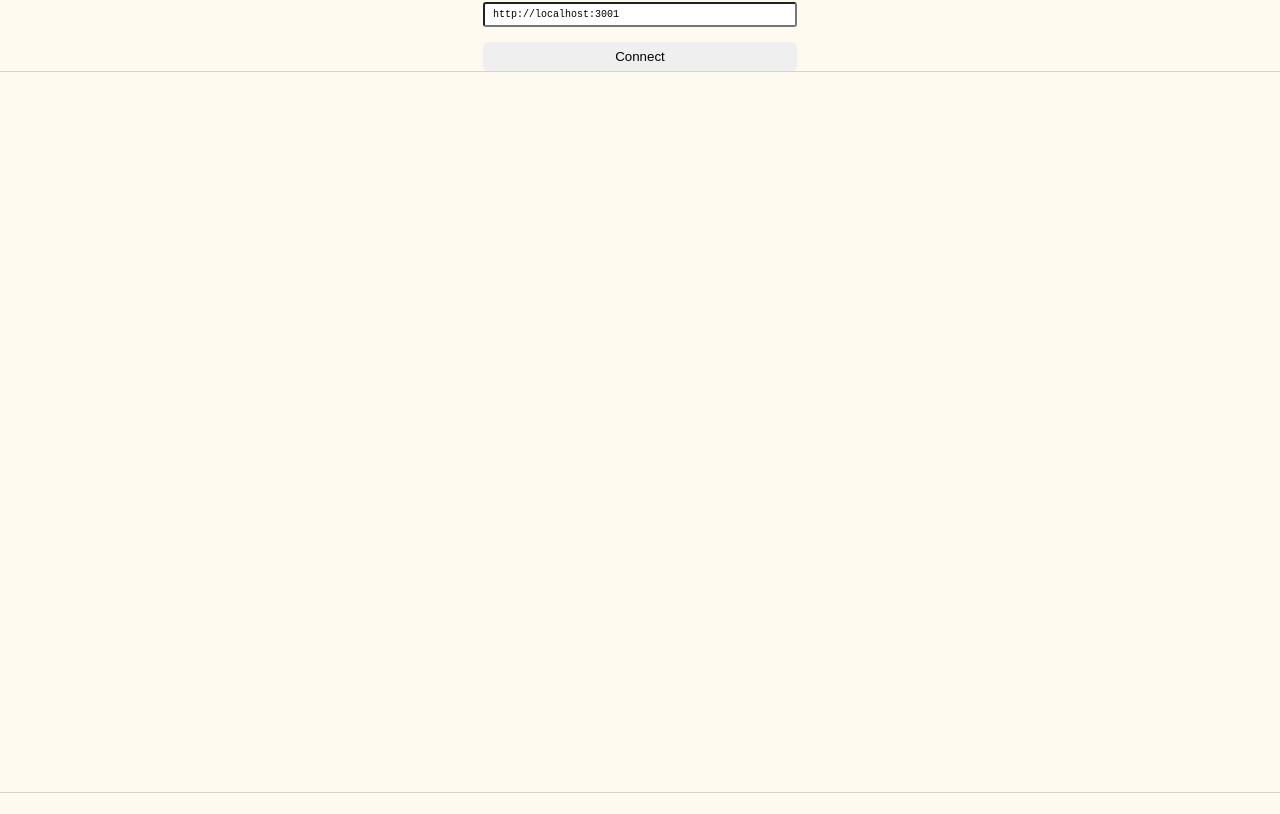
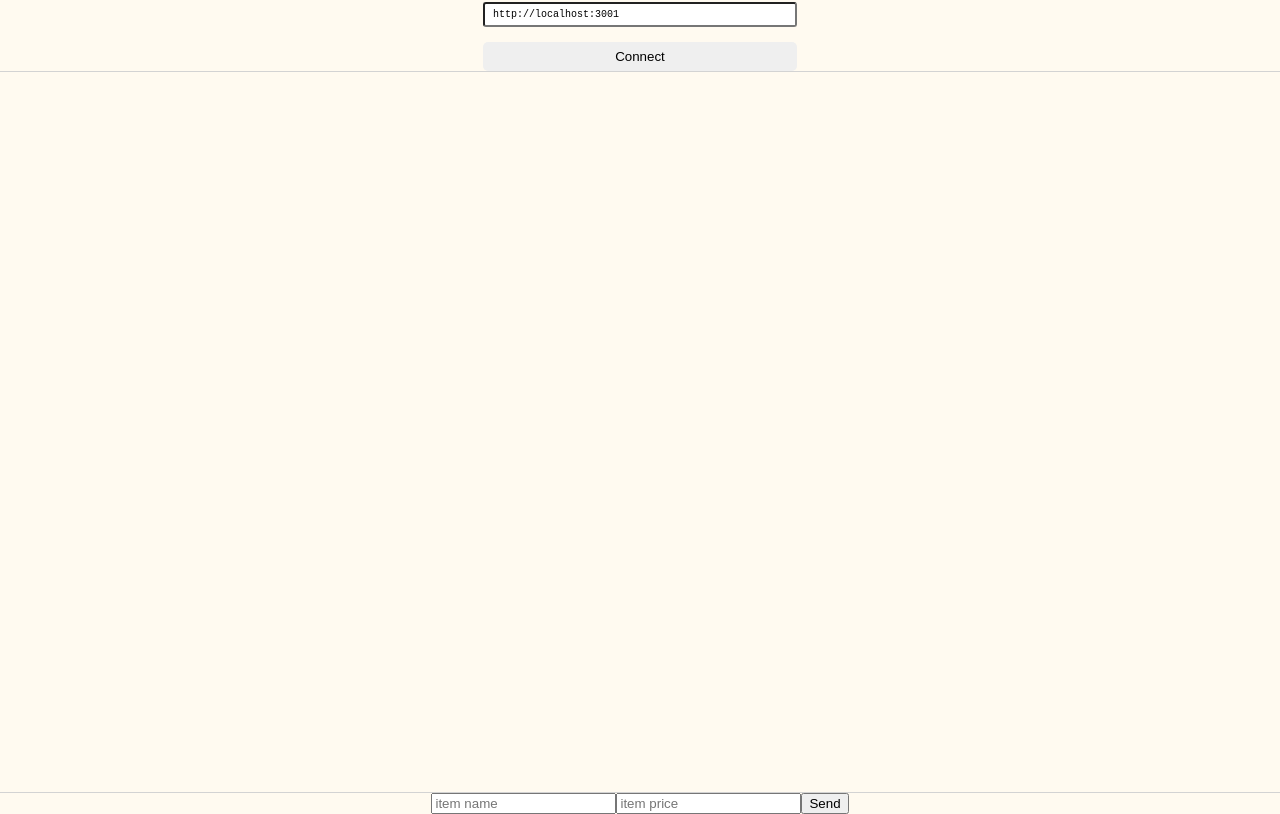
Before and after one commit to tessan-tech/luneau-api-tester, an Angular app: page / in a window 1280 px wide. Shown: the part 220-1034 px from the top of the page. Before the commit the page ends 1013 px from the top, so only its background shows below. Built offline with nearby package versions, Linux system fonts and the light colour scheme; what @microsoft/signalr would draw is missing.

Commit message:
add button request add item

```diff
--- a/src/app/app.component.html
+++ b/src/app/app.component.html
@@ -29,8 +29,13 @@
       You are successfully authenticated !
     </span>
   </div>
-  <video autoplay [srcObject]="deviceStream" *ngIf="deviceStream"></video>
   <canvas id="AAA" width="1280" height="720" style="border: 1px solid #d3d3d3;">
     Your browser does not support the canvas element.
   </canvas>
+
+  <div *ngIf="authToken || true">
+    <input type="text" placeholder="item name" [(ngModel)]="itemName" />
+    <input type="number" placeholder="item price" [(ngModel)]="itemPrice" />
+    <button (click)="addToCart()">Send</button>
+  </div>
 </div>
--- a/src/app/app.component.ts
+++ b/src/app/app.component.ts
@@ -12,8 +12,9 @@ export class AppComponent {
   public deviceServerUrl: string = "http://localhost:3001";
   public apiKey: string = "";
   public authToken: string;
-  public deviceStream: MediaStream;
   public isFetching: boolean = false;
+  public itemName: string;
+  public itemPrice: number;
 
   constructor(private signalrRTCService: SignalrRTCService) {
     this.getCredentials();
@@ -64,13 +65,14 @@ export class AppComponent {
       console.log("new image");
       this.drawImage(ctx, base64Img);
     });
-    console.log("connected to hub");
+  }
 
+  public async addToCart(itemName: string, itemPrice: number): Promise<void> {
     this.signalrRTCService.onMessage((message) => {
       console.log(message);
     });
     const result = await this.signalrRTCService.addItem(
-      { name: "ketchup", price: 500 },
+      { name: itemName, price: itemPrice },
       3
     );
     console.log(result);
```
